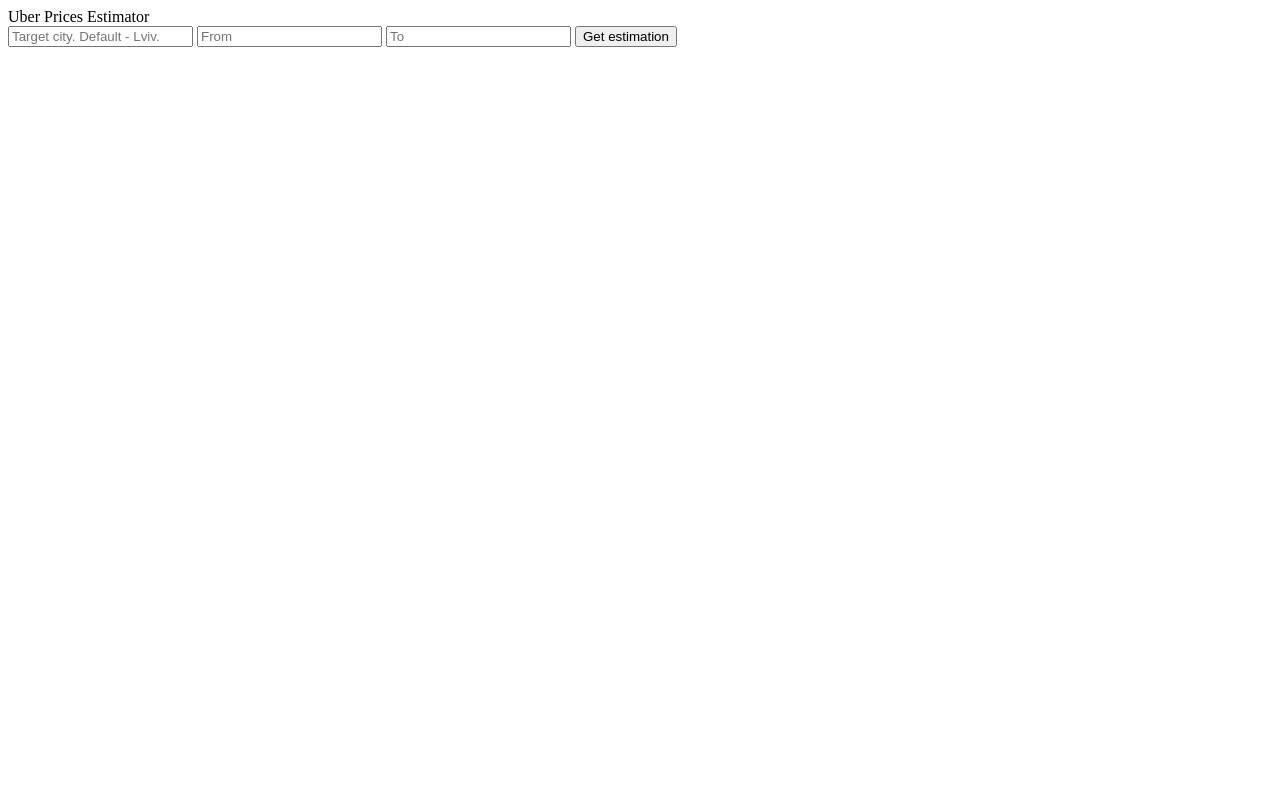
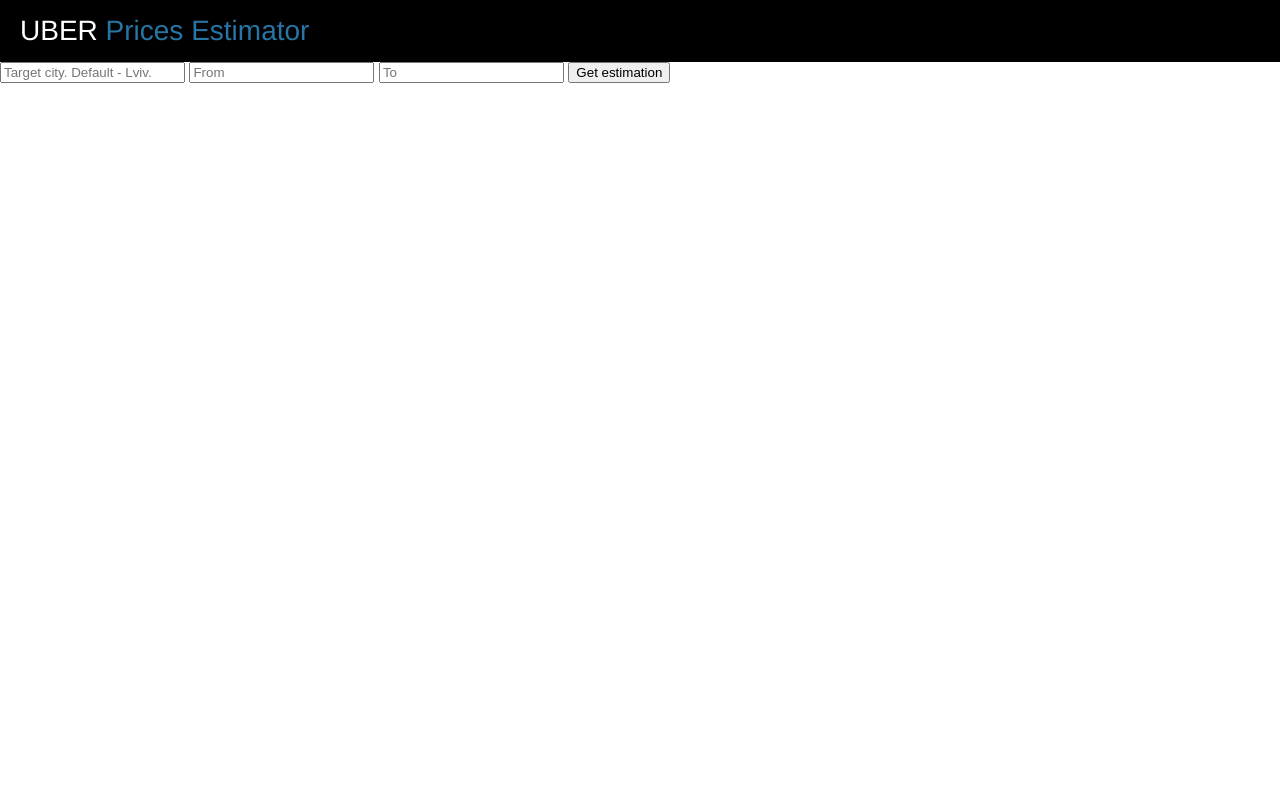
Before and after one commit to loogle18/uber-prices-estimator, a Flask app: template templates/index.html in a window 1280 px wide. Run offline with Flask 2, Linux system fonts and the light colour scheme; the template is opened without the code that fills it, so the values that code supplies are empty.

Commit message:
Added styles and styled header.

```diff
--- /dev/null
+++ b/static/styles/style.css
@@ -0,0 +1,28 @@
+html {
+  font-family: "Helvetica Neue", "Helvetica", sans-serif;
+}
+
+html,
+body {
+  margin: 0;
+  min-height: 100vh;
+}
+
+.header {
+  background-color: #000000;
+  padding: 15px 20px;
+}
+
+.brand-link {
+  font-size: 28px;
+  text-decoration: none !important;
+}
+
+.brand-text-first {
+  color: white;
+  font-weight: 500;
+}
+
+.brand-text-second {
+  color: #2775a4;
+}
--- a/templates/layout.html
+++ b/templates/layout.html
@@ -1,12 +1,22 @@
 <!doctype html>
 <html>
     <head>
+        <meta content="text/html; charset=UTF-8" http-equiv="Content-Type">
+        <meta content="width=device-width, initial-scale=1.0, user-scalable=no"
+              name="viewport">
         <title>Uber Prices Estimator</title>
+        <link rel="stylesheet" media="all"
+              href="{{ url_for('static', filename='styles/style.css') }}">
     </head>
     <body>
-        <div class="nav">Uber Prices Estimator</div>
+        <div class="header">
+            <a href="/" class="brand-link">
+                <span class="brand-text-first">UBER</span>
+                <span class="brand-text-second">Prices Estimator</span>
+            </a>
+        </div>
         <div id="content">
-        {% block content %}{% endblock %}
+            {% block content %}{% endblock %}
         </div>
     </body>
 </html>
```
